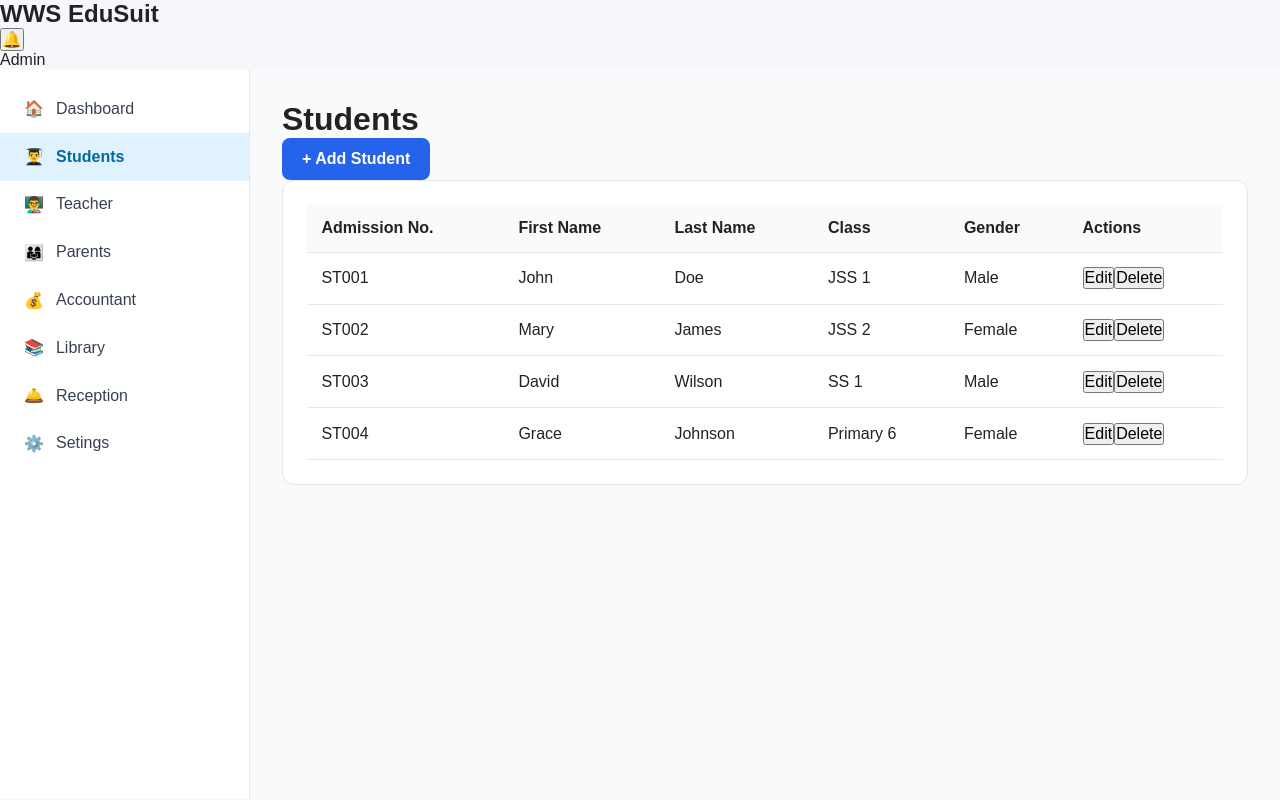
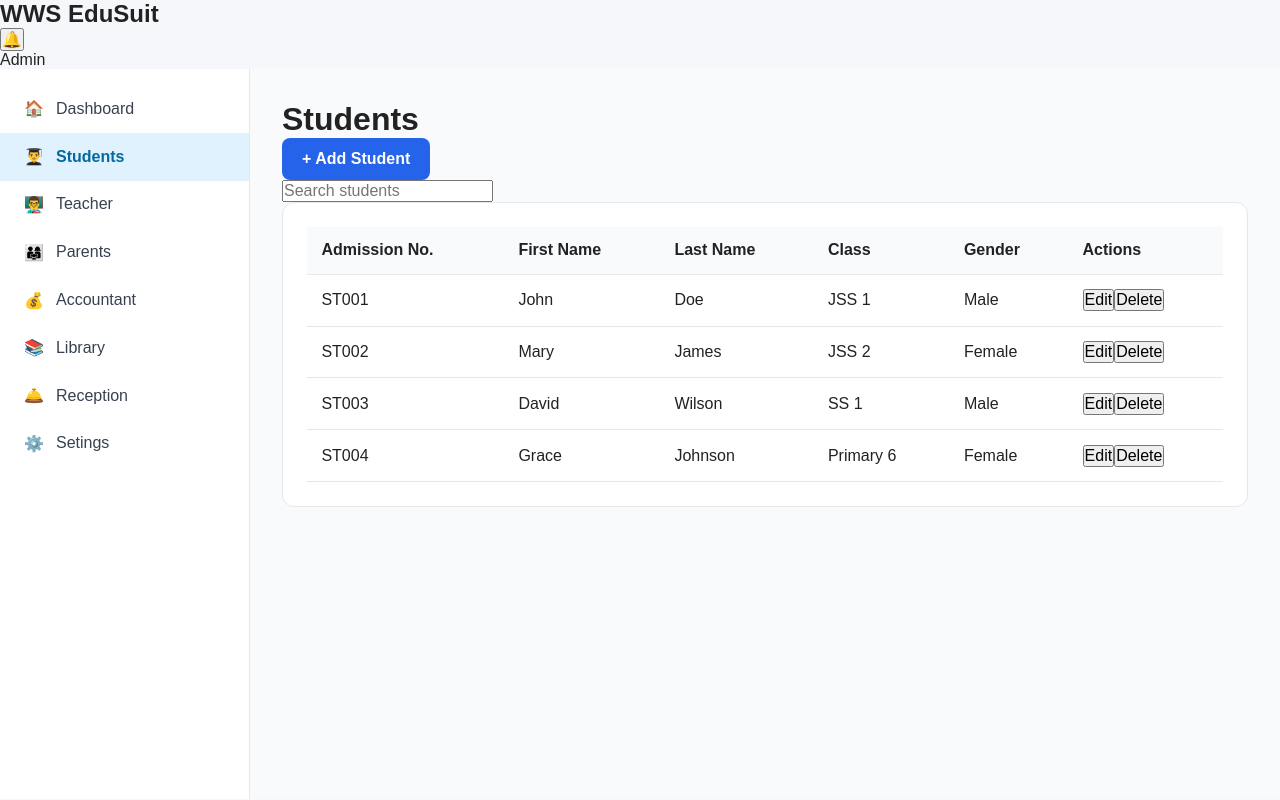
Before and after one commit to WeMoren/wws-edusuite, a React (Vite) app in the folder client/: page /dashboard/students in a window 1280 px wide. Built offline with nearby package versions, Linux system fonts and the light colour scheme.

Commit message:
Added student search

```diff
--- a/client/src/pages/dashboard/Students.jsx
+++ b/client/src/pages/dashboard/Students.jsx
@@ -7,6 +7,7 @@ import initialStudents from "../../data/students"
 const Students = () => {
     const [showModal, setShowModal] = useState(false)
     const [editingStudent, setEditingStudent] = useState(null)
+    const [searchTerm, setSearchTerm] = useState("")
     const [students, setStudents] = useState(() => {
         const savedStudents = localStorage.getItem("students")
         return savedStudents ? JSON.parse(savedStudents) : initialStudents;
@@ -15,6 +16,17 @@ const Students = () => {
     useEffect(() => {
         localStorage.setItem("students", JSON.stringify(students))
     }, [students])
+
+    const filteredStudents = students.filter((student) => {
+        const search = searchTerm.toLowerCase();
+
+        return (
+            student.admissionNo.toLowerCase().includes(search)  ||
+            student.firstName.toLowerCase().includes(search)  ||
+            student.lastName.toLowerCase().includes(search)  ||
+            student.class.toLowerCase().includes(search)
+        )
+    })
   return (
     <div className='student-page'>
         <div className="students-page__header">
@@ -28,8 +40,17 @@ const Students = () => {
              </button>
         </div>
 
+        <div className="student-page__search">
+            <input
+                type="text"
+                placeholder='Search students'
+                value={searchTerm}
+                onChange={(e) => setSearchTerm(e.target.value)}
+                />
+        </div>
+
         <StudentTable
-            students ={students}
+            students ={filteredStudents}
             onEdit={(students)  =>  {
                 setEditingStudent(students);
                 setShowModal(true)
```
